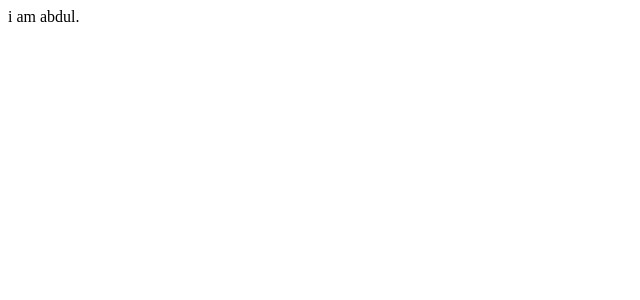
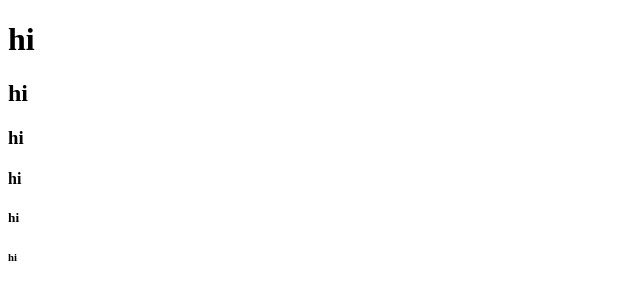
Before and after one commit to yusuf2477/class1, a plain HTML site: page index.html in a window 1280 px wide. Shown: the whole page, without its empty margins (0-640 px from the left). Drawn offline with Linux system fonts and the light colour scheme.

Commit message:
Add files via upload

```diff
--- a/index.html
+++ b/index.html
@@ -3,9 +3,17 @@
 <head>
     <meta charset="UTF-8">
     <meta name="viewport" content="width=device-width, initial-scale=1.0">
-    <title>Document</title>
+    <title>Document
+
+    </title>
 </head>
 <body>
-    i am abdul.
+
+<h1>hi</h1>
+    <h2>hi</h2>
+    <h3>hi</h3>
+    <h4>hi</h4>
+    <h5>hi</h5>
+    <h6>hi</h6>
 </body>
 </html>
```
